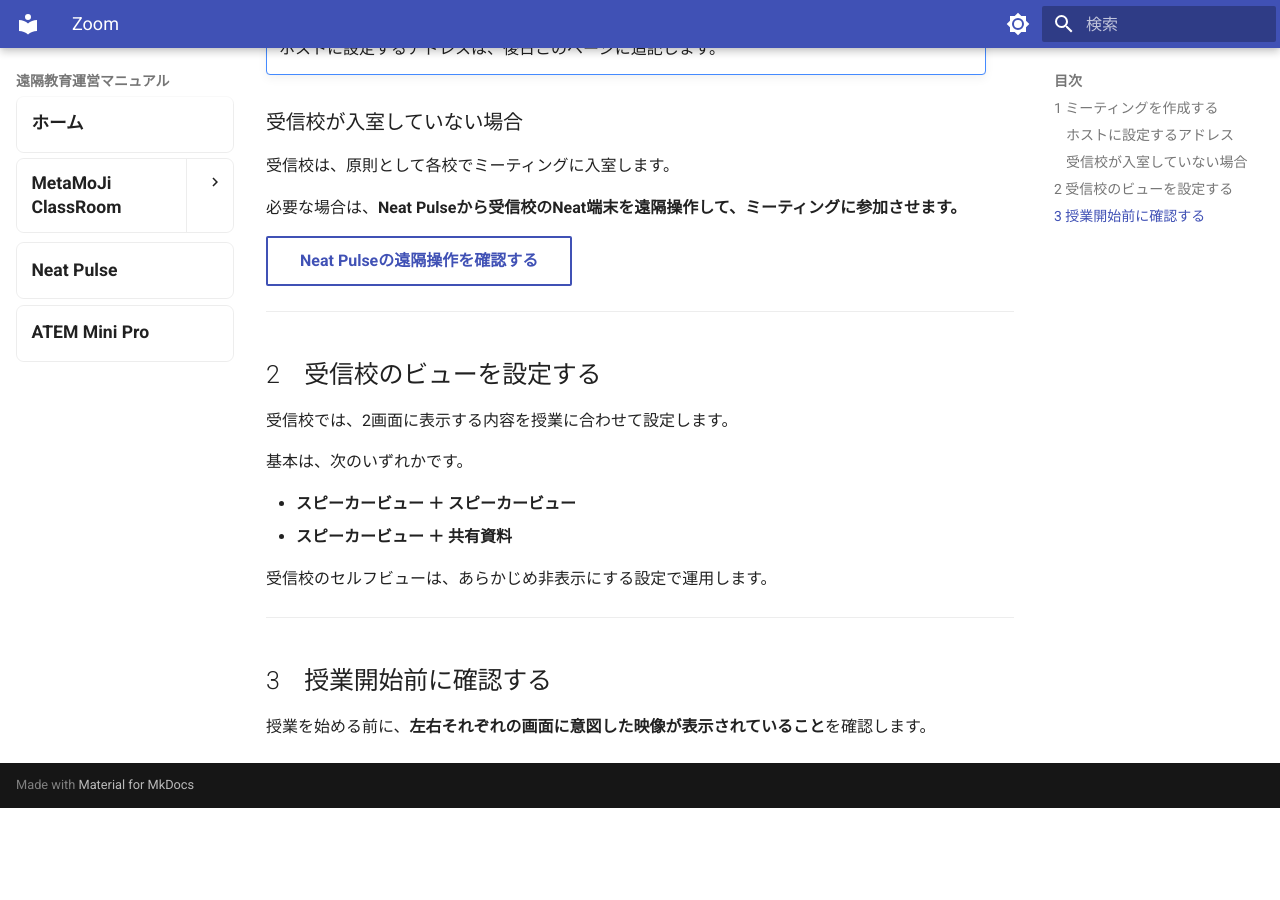
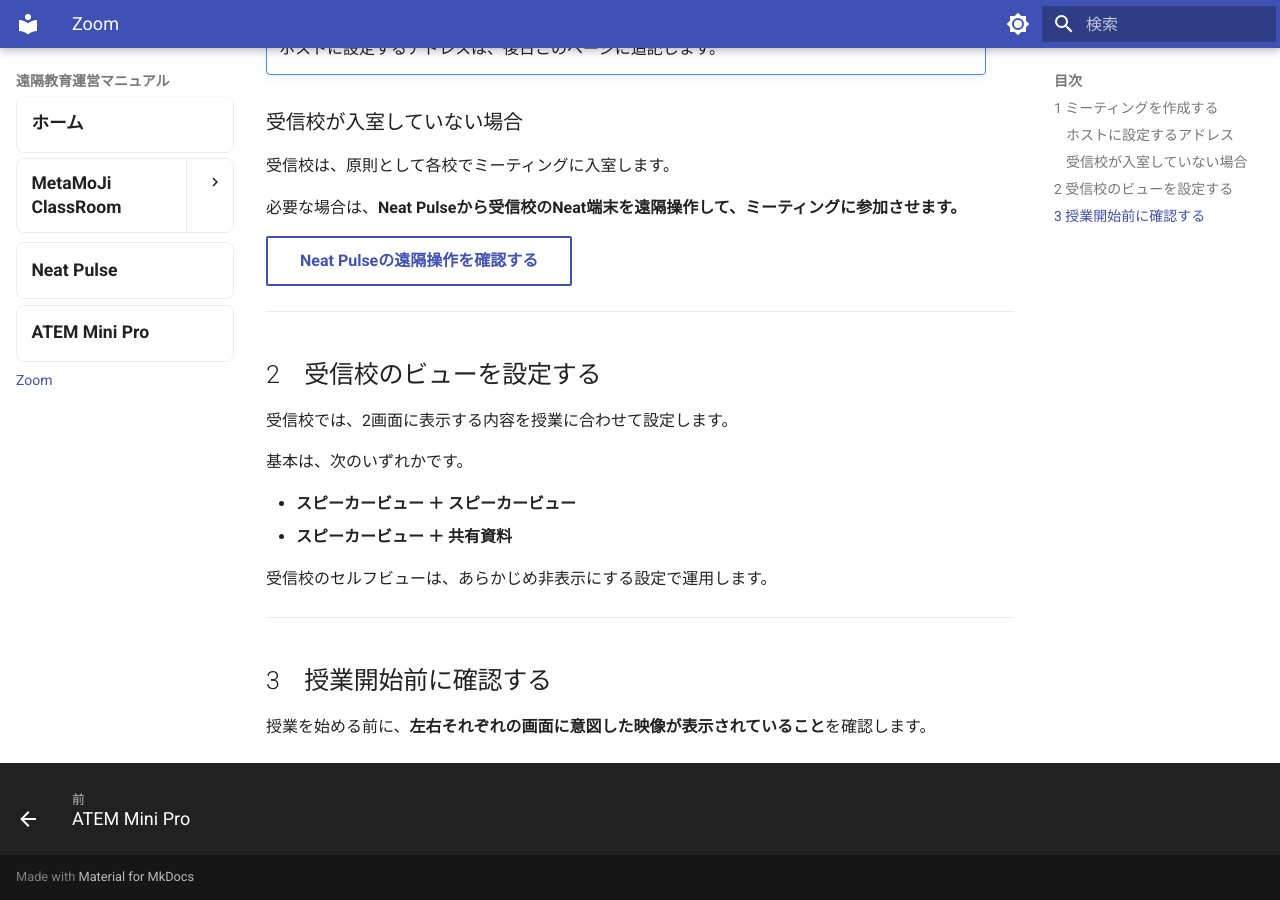
Before and after one commit to a-recs/remote-manual, an MkDocs documentation site: the page built from docs/zoom/index.md, in a window 1280 px wide and 900 px high, scrolled down 613 px. Built offline with MkDocs 1.6.1 and Material for MkDocs 9.7.7, drawn with Linux system fonts in a browser that asks for light colours; before the commit the page ends 1421 px from its top, so only the background shows below that.

Commit message:
Add Zoom to manual navigation

```diff
--- a/mkdocs.yml
+++ b/mkdocs.yml
@@ -23,6 +23,7 @@ nav:
           - 年度更新: metamoji/admin/02-annual-renewal.md
   - Neat Pulse: neat-pulse/index.md
   - ATEM Mini Pro: atem-mini-pro/index.md
+  - Zoom: zoom/index.md
 
 theme:
   name: material
```
